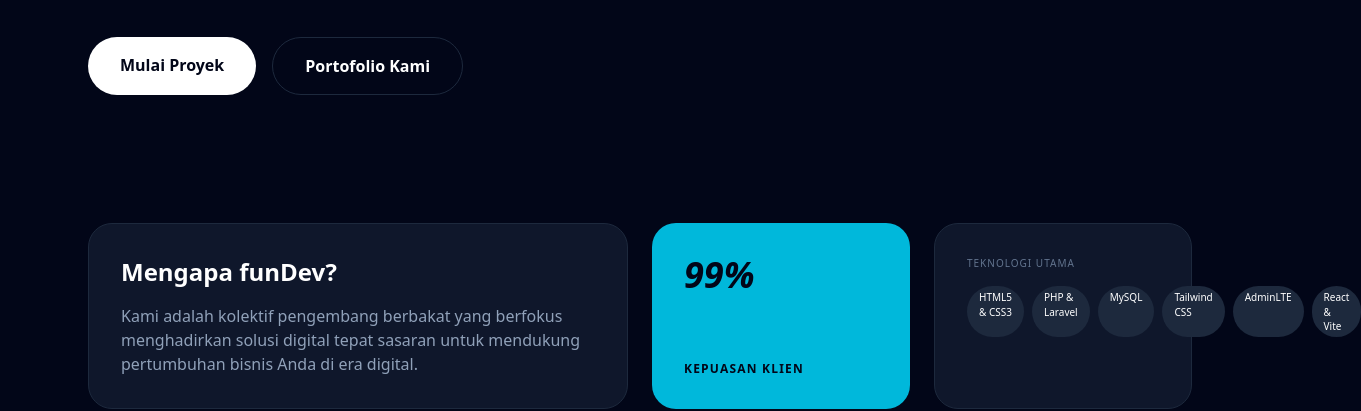
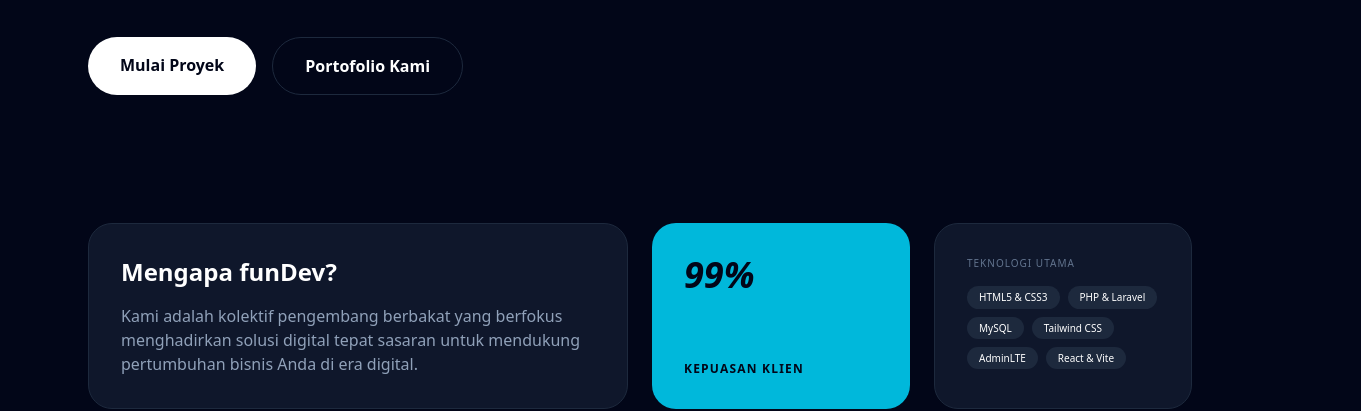
Before and after one commit to Hillmi-Nazwar/FunDev, a website built with Vite: page index.html in a window 1280 px wide. Shown: the part 467-878 px from the top of the page, 1361 px wide, since content can reach past the window. Built offline with nearby package versions, Linux system fonts and the light colour scheme.

Commit message:
update Code

```diff
--- a/index.html
+++ b/index.html
@@ -56,16 +56,15 @@
           <p class="font-bold uppercase text-xs tracking-widest">Kepuasan Klien</p>
         </div>
         <div class="bg-slate-900 border border-slate-800 p-8 rounded-3xl text-sm hover:-translate-y-2 transition-all duration-300">
+
           <p class="text-slate-500 mb-4 uppercase tracking-widest text-[10px]">Teknologi Utama</p>
-          <div class="flex gap-2">
-        <span class="bg-slate-800 px-3 py-1 rounded-full text-[10px]">HTML5 & CSS3</span>
+        <div class="flex flex-wrap gap-2"> <span class="bg-slate-800 px-3 py-1 rounded-full text-[10px]">HTML5 & CSS3</span>
         <span class="bg-slate-800 px-3 py-1 rounded-full text-[10px]">PHP & Laravel</span>
         <span class="bg-slate-800 px-3 py-1 rounded-full text-[10px]">MySQL</span>
         <span class="bg-slate-800 px-3 py-1 rounded-full text-[10px]">Tailwind CSS</span>
         <span class="bg-slate-800 px-3 py-1 rounded-full text-[10px]">AdminLTE</span>
         <span class="bg-slate-800 px-3 py-1 rounded-full text-[10px]">React & Vite</span>
-
-          </div>
+        </div>
         </div>
         <div class="md:col-span-2 bg-gradient-to-r from-cyan-600 to-blue-700 p-8 rounded-3xl hover:-translate-y-2 transition-all duration-300">
           <h3 class="text-xl font-bold">Tim Ahli Terintegrasi</h3>
```
